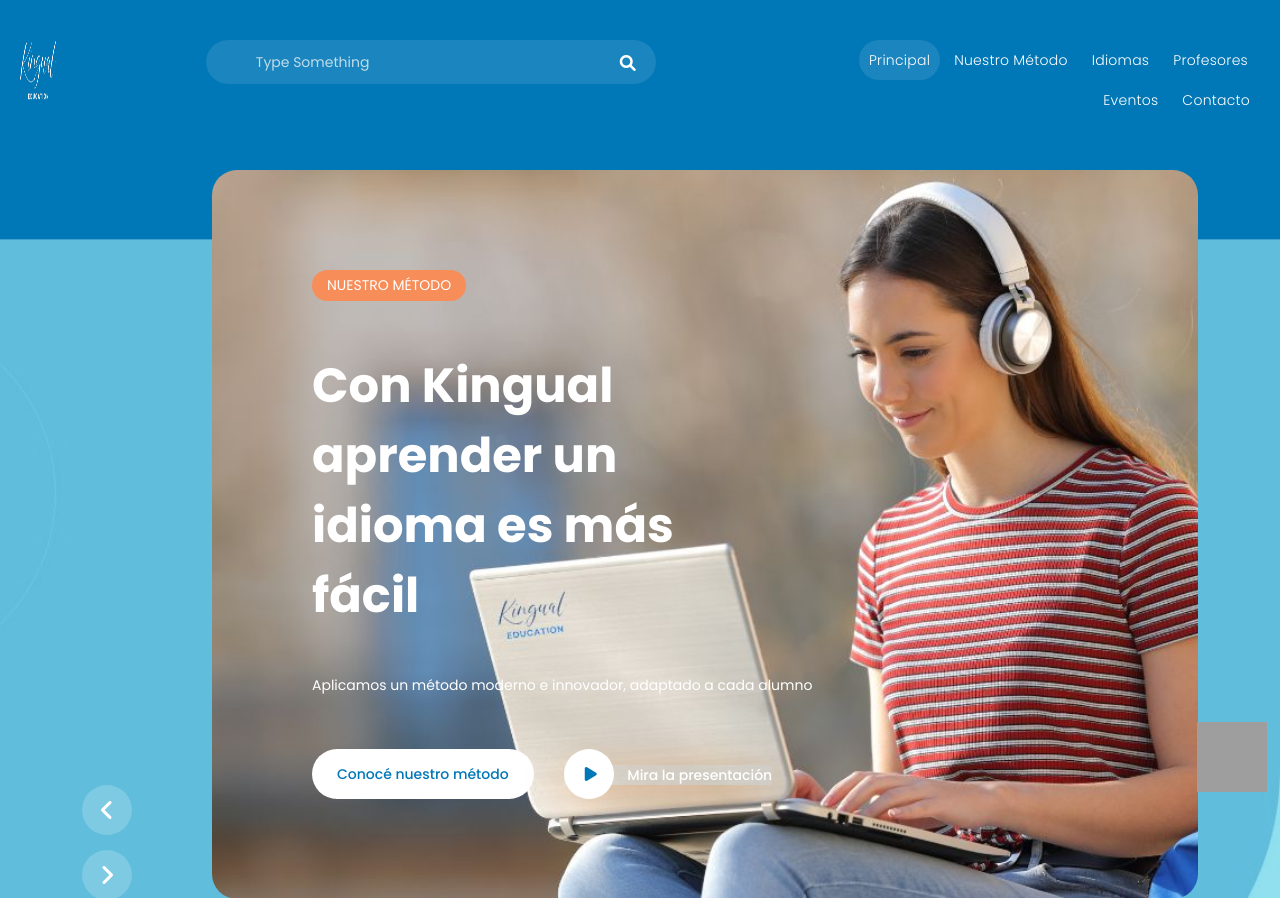
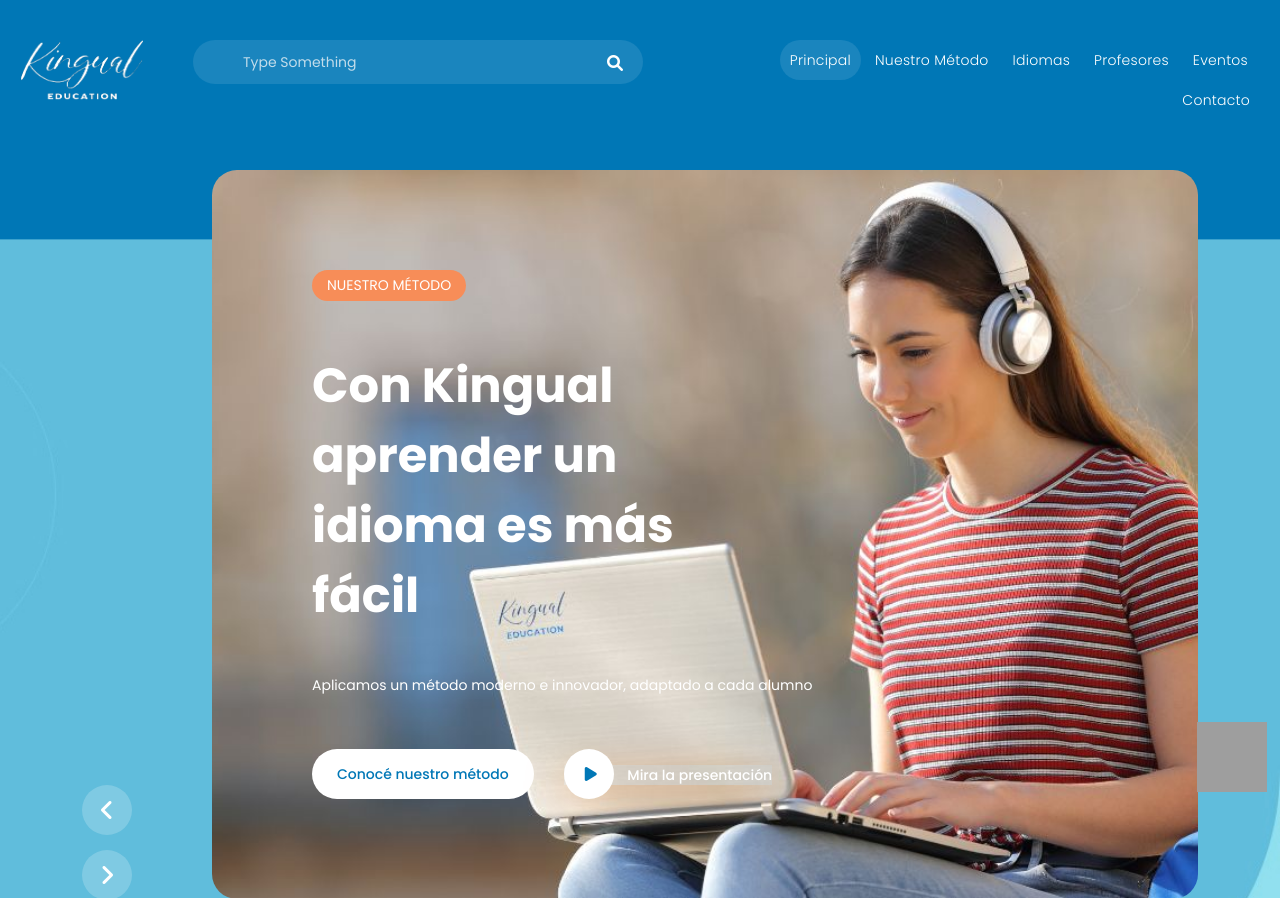
Before and after one commit to Tinchoreta/kingualeducation, a PHP site: page / in a window 1280 px wide; the page is wider, and only the part inside the window is pictured. Shown: the top 898 px of that part. Run offline with PHP 8.4, Linux system fonts and the light colour scheme; grey boxes are pictures that could not be loaded.

Commit message:
Menu nav en 1600 res

```diff
--- a/assets/css/style.css
+++ b/assets/css/style.css
@@ -563,8 +563,14 @@ Header Style
     display: flex
   }
 
+  nav a img {
+    width: 123px;
+    overflow: hidden;
+
+  }
+
   img {
-    width: 100%x;
+    width: 100%;
     overflow: hidden;
 
   }
@@ -593,7 +599,7 @@ Header Style
 }
 
 .search-input{
-  padding: 0px 150px 20px;
+  padding: 0px 50px 20px;
 }
 
 .header-area .main-nav #search input {
--- a/index.html
+++ b/index.html
@@ -674,24 +674,21 @@ https://templatemo.com/tm-586-scholar
 
   <div class="section offers">
     <div class="row">
-      <div class="col-lg-2 align-self-center mb-4">
+      <div class="col-lg-6 align-self-center mb-4">
         <div class="section-heading mb-4">
           <h2>Descuentos</h2>
           <h6>Aprovecha esta oportunidad por tiempo limitado</h6>
         </div>
-
-
       </div>
+      <div class="col-lg-6 align-self-end mb-4">
         <div class="special-offer">
           <span class="offer">off<br><em>10%</em></span>
           <h6>Validez: <em>24 Abril 2023</em></h6>
           <h4>Oferta especial <em>10%</em> OFF!</h4>
           <a href="#"><i class="fa fa-angle-right" style='color: blue'></i></a>
         </div>
-
       </div>
-
-
+    </div>
   </div>
 
 <!--WHATSAPP ICON-->
```
Lines whose indentation alone changed are shown as unchanged.
